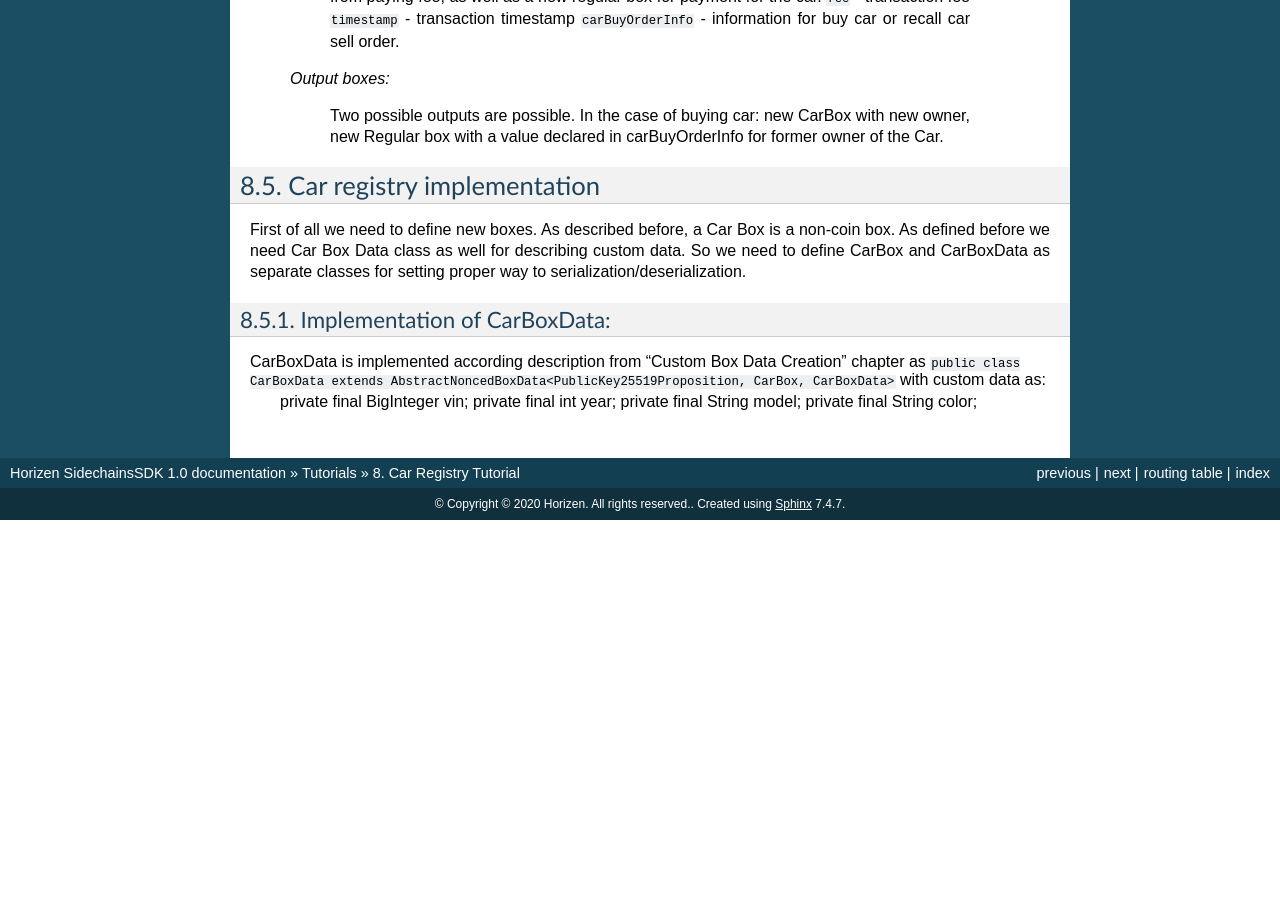
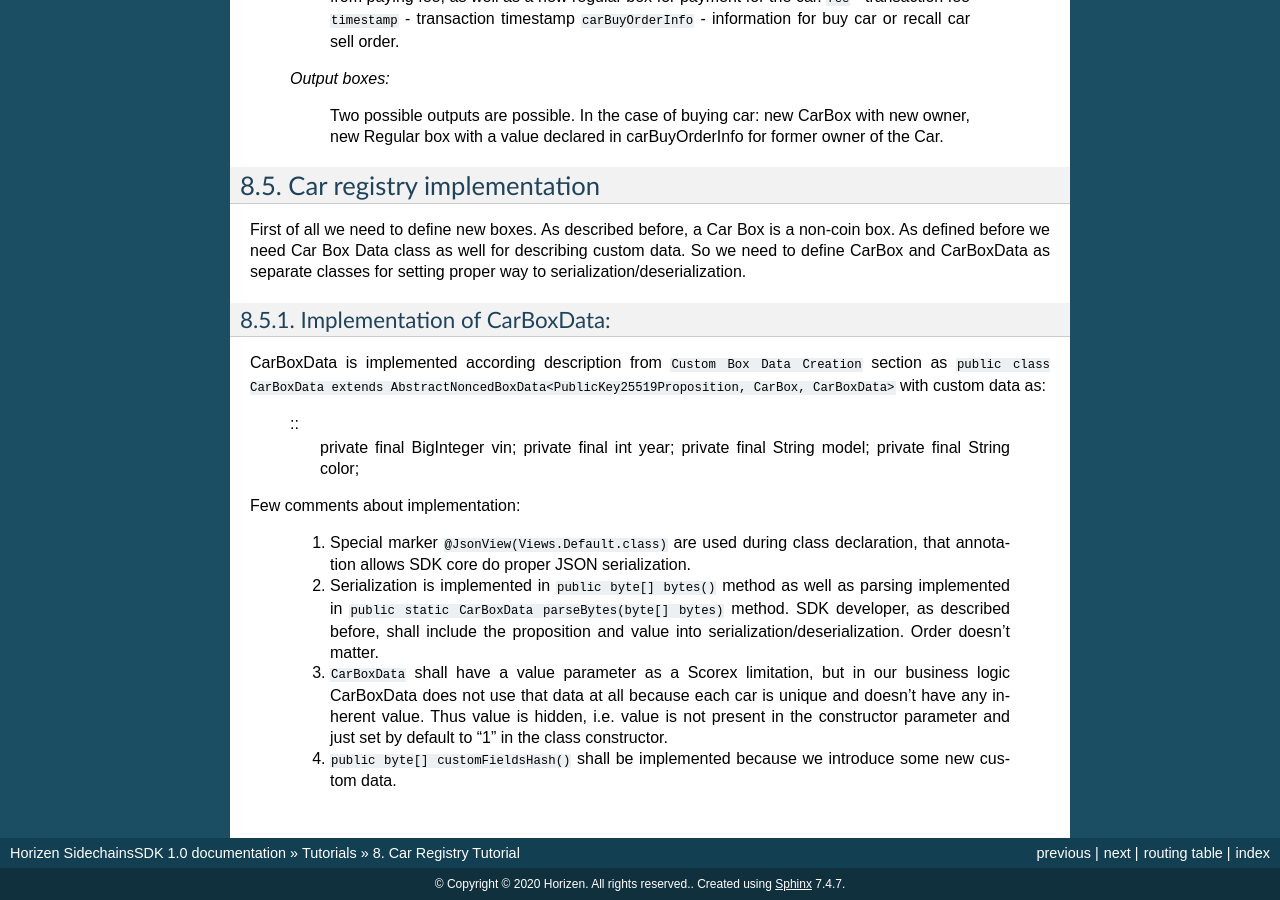
Before and after one commit to megaluck/documentation, a Sphinx documentation site: the page built from docs/introduction/08-Car-registry-tutorial.rst, in a window 1280 px wide and 900 px high, scrolled down 3670 px. Built offline with Sphinx 7.4.7, drawn with Linux system fonts in a browser that asks for light colours; before the commit the page ends 4190 px from its top, so only the background shows below that.

Commit message:
Update 08-Car-registry-tutorial.rst

```diff
--- a/docs/introduction/08-Car-registry-tutorial.rst
+++ b/docs/introduction/08-Car-registry-tutorial.rst
@@ -170,8 +170,17 @@ As described before, a Car Box is a non-coin box. As defined before we need Car
 Implementation of CarBoxData:
 *****************************
 
-CarBoxData is implemented according description from “Custom Box Data Creation” chapter as ``public class CarBoxData extends AbstractNoncedBoxData<PublicKey25519Proposition, CarBox, CarBoxData>`` with custom data as:
-    private final BigInteger vin;
-    private final int year;
-    private final String model;
-    private final String color;
+CarBoxData is implemented according description from ``Custom Box Data Creation`` section as ``public class CarBoxData extends AbstractNoncedBoxData<PublicKey25519Proposition, CarBox, CarBoxData>`` with custom data as:
+
+    ::
+        private final BigInteger vin;
+        private final int year;
+        private final String model;
+        private final String color;
+
+Few comments about implementation:
+
+    1. Special marker ``@JsonView(Views.Default.class)`` are used during class declaration, that annotation allows SDK core do proper JSON serialization.
+    2. Serialization is implemented in  ``public byte[] bytes()`` method as well as parsing implemented in ``public static CarBoxData parseBytes(byte[] bytes)`` method. SDK developer, as described before, shall include the proposition and value into serialization/deserialization. Order doesn't matter.
+    3. ``CarBoxData`` shall have a value parameter as a Scorex limitation, but in our business logic CarBoxData does not use that data at all because each car is unique and doesn't have any inherent value. Thus value is hidden, i.e. value is not present in the constructor parameter and just set by default to “1” in the class constructor.
+    4. ``public byte[] customFieldsHash()`` shall be implemented because we introduce some new custom data.
```
